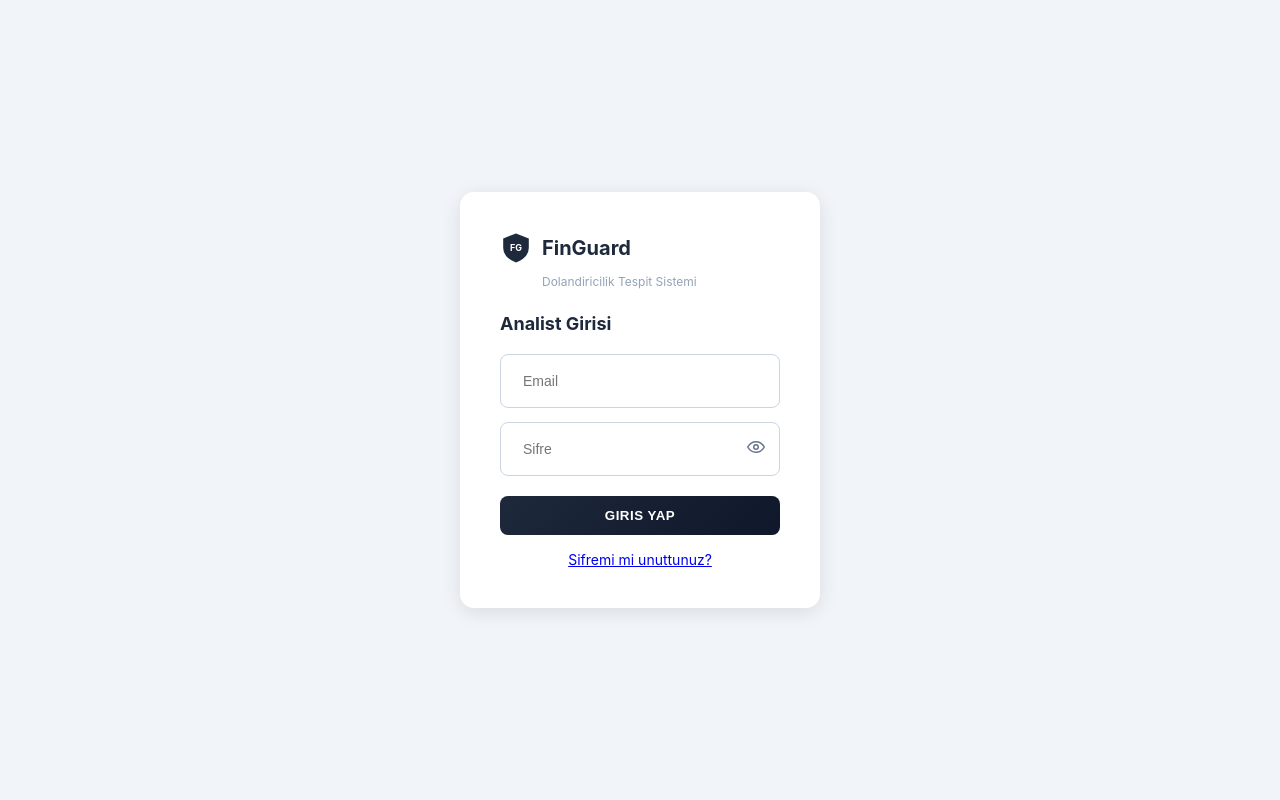
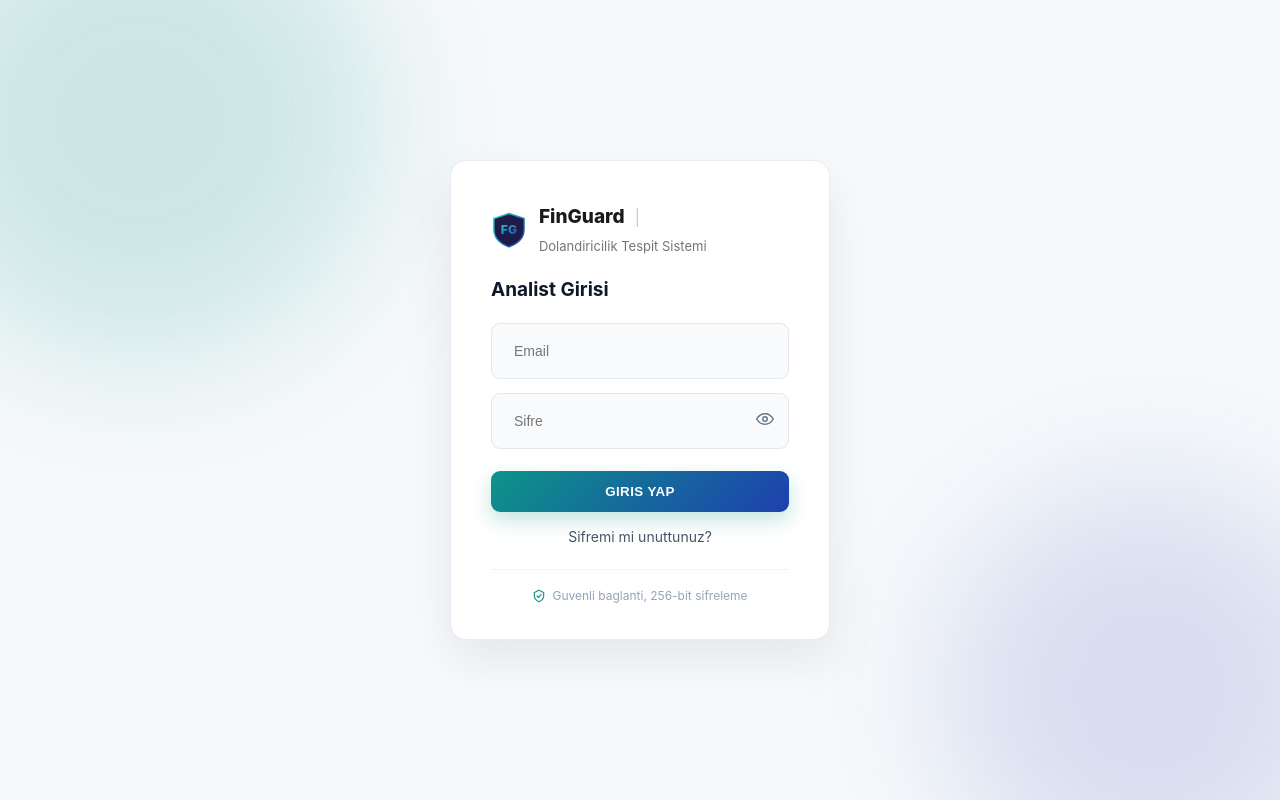
Before and after one commit to Dilanaz44/finguard-frontend, a Vue app: page /login in a window 1280 px wide. Built offline with nearby package versions, Linux system fonts and the light colour scheme; the HTML template or start-up script is replaced by a standard one.

Commit message:
Login ve dashboard tasarimi guven odakli tema ile guncellendi

```diff
--- /dev/null
+++ b/src/components/Logo.vue
@@ -0,0 +1,67 @@
+<template>
+  <div class="fg-logo">
+    <svg viewBox="0 0 100 100" :width="size" :height="size">
+      <defs>
+        <linearGradient id="fgGrad" x1="0%" y1="0%" x2="100%" y2="100%">
+          <stop offset="0%" stop-color="#2dd4bf" />
+          <stop offset="100%" stop-color="#1e40af" />
+        </linearGradient>
+      </defs>
+      <path
+        d="M50 4 L92 18 L92 48 Q92 82 50 97 Q8 82 8 48 L8 18 Z"
+        fill="#1e1b4b"
+        stroke="url(#fgGrad)"
+        stroke-width="4"
+      />
+      <text x="50" y="60" text-anchor="middle" font-size="34" font-weight="800" fill="url(#fgGrad)" font-family="-apple-system, sans-serif">FG</text>
+    </svg>
+    <div v-if="!iconOnly" class="fg-logo-text">
+      <span class="fg-logo-baslik">FinGuard</span>
+      <template v-if="altbaslik">
+        <span class="fg-logo-ayrac">|</span>
+        <span class="fg-logo-altbaslik">Dolandiricilik Tespit Sistemi</span>
+      </template>
+    </div>
+  </div>
+</template>
+
+<script setup lang="ts">
+withDefaults(defineProps<{ size?: number; iconOnly?: boolean; altbaslik?: boolean }>(), {
+  size: 36,
+  iconOnly: false,
+  altbaslik: true,
+});
+</script>
+
+<style scoped>
+.fg-logo {
+  display: flex;
+  align-items: center;
+  gap: 12px;
+}
+
+.fg-logo-text {
+  display: flex;
+  align-items: center;
+  gap: 10px;
+  flex-wrap: wrap;
+}
+
+.fg-logo-baslik {
+  font-size: 19px;
+  font-weight: 800;
+  color: inherit;
+}
+
+.fg-logo-ayrac {
+  color: inherit;
+  opacity: 0.3;
+  font-weight: 300;
+}
+
+.fg-logo-altbaslik {
+  font-size: 13px;
+  opacity: 0.6;
+  color: inherit;
+}
+</style>
--- a/src/style.css
+++ b/src/style.css
@@ -5,31 +5,38 @@
 body {
   margin: 0;
   font-family: -apple-system, 'Segoe UI', Roboto, sans-serif;
-  background-color: #f4f6f8;
+  background-color: #f7f9fb;
   color: #1a1a1a;
 }
 
 .container {
-  max-width: 1000px;
+  max-width: 1100px;
   margin: 0 auto;
-  padding: 24px;
+  padding: 28px 24px;
 }
 
 .card {
   background: white;
-  border-radius: 10px;
-  box-shadow: 0 1px 4px rgba(0, 0, 0, 0.08);
+  border: 1px solid #e2e8f0;
+  border-radius: 12px;
+  box-shadow: 0 1px 3px rgba(0, 0, 0, 0.04);
   padding: 24px;
   margin-bottom: 20px;
 }
 
+.card h2 {
+  margin-top: 0;
+  color: #0f172a;
+}
+
 .navbar {
-  background: #1e293b;
+  background: linear-gradient(135deg, #0f172a, #1e40af);
   color: white;
-  padding: 14px 24px;
+  padding: 14px 28px;
   display: flex;
   align-items: center;
   justify-content: space-between;
+  box-shadow: 0 2px 6px rgba(0, 0, 0, 0.15);
 }
 
 .navbar a {
@@ -44,17 +51,18 @@ body {
 }
 
 .btn {
-  background: #2563eb;
+  background: #0d9488;
   color: white;
   border: none;
   padding: 8px 16px;
   border-radius: 6px;
   cursor: pointer;
   font-size: 14px;
+  transition: background 0.15s ease;
 }
 
 .btn:hover {
-  background: #1d4ed8;
+  background: #0f766e;
 }
 
 .btn-cikis {
@@ -77,25 +85,39 @@ table {
 }
 
 th, td {
-  padding: 10px 12px;
+  padding: 12px 14px;
   text-align: left;
   border-bottom: 1px solid #e2e8f0;
+  font-size: 14px;
 }
 
 th {
-  background: #f1f5f9;
+  background: #f8fafc;
   font-weight: 600;
+  color: #475569;
+  text-transform: uppercase;
+  font-size: 12px;
+  letter-spacing: 0.4px;
+}
+
+tbody tr:hover {
+  background-color: #f8fafc;
 }
 
 tr.riskli {
+  background-color: #fef2f2;
+}
+
+tr.riskli:hover {
   background-color: #fee2e2;
 }
 
 .badge {
-  padding: 3px 10px;
+  padding: 4px 12px;
   border-radius: 999px;
   font-size: 12px;
   font-weight: 600;
+  display: inline-block;
 }
 
 .badge-riskli {
--- a/src/views/Dashboard.vue
+++ b/src/views/Dashboard.vue
@@ -1,7 +1,7 @@
 <template>
   <div>
     <div class="navbar">
-      <div><strong>FinGuard</strong></div>
+      <Logo :size="32" :altbaslik="false" style="color: white;" />
       <div>
         <button class="btn btn-cikis" @click="cikisYap">Cikis Yap</button>
       </div>
@@ -45,6 +45,7 @@
 <script setup lang="ts">
 import { ref, onMounted } from 'vue';
 import { useRouter } from 'vue-router';
+import Logo from '../components/Logo.vue';
 
 const islemler = ref<any[]>([]);
 const yukleniyor = ref(true);
--- a/src/views/Login.vue
+++ b/src/views/Login.vue
@@ -1,14 +1,7 @@
 <template>
   <div class="login-sayfa">
     <div class="giris-karti">
-      <div class="logo-satiri">
-        <svg viewBox="0 0 100 100" width="32" height="32">
-          <path d="M50 5 L90 20 L90 50 Q90 80 50 95 Q10 80 10 50 L10 20 Z" fill="#1e293b"/>
-          <text x="50" y="58" text-anchor="middle" font-size="28" font-weight="bold" fill="white">FG</text>
-        </svg>
-        <span class="logo-baslik">FinGuard</span>
-        <span class="logo-altbaslik">Dolandiricilik Tespit Sistemi</span>
-      </div>
+      <Logo :size="40" style="margin-bottom: 24px;" />
 
       <h2>Analist Girisi</h2>
 
@@ -33,7 +26,15 @@
         <button type="submit" class="giris-butonu">GIRIS YAP</button>
         <p v-if="hata" class="hata-mesaj">{{ hata }}</p>
       </form>
-      <router-link to="/sifremi-unuttum" style="display: block; margin-top: 16px; font-size: 14px; text-align: center;">Sifremi mi unuttunuz?</router-link>
+      <router-link to="/sifremi-unuttum" class="unuttum-linki">Sifremi mi unuttunuz?</router-link>
+
+      <div class="guven-rozeti">
+        <svg viewBox="0 0 24 24" width="14" height="14" fill="none" stroke="#0d9488" stroke-width="2">
+          <path d="M12 2 L20 6 L20 12 Q20 18 12 22 Q4 18 4 12 L4 6 Z" />
+          <path d="M8.5 12 L11 14.5 L15.5 9.5" stroke-linecap="round" stroke-linejoin="round" />
+        </svg>
+        Guvenli baglanti, 256-bit sifreleme
+      </div>
     </div>
   </div>
 </template>
@@ -41,6 +42,7 @@
 <script setup lang="ts">
 import { ref } from 'vue';
 import { useRouter } from 'vue-router';
+import Logo from '../components/Logo.vue';
 
 const email = ref('');
 const sifre = ref('');
@@ -75,61 +77,81 @@ async function girisYap() {
 <style scoped>
 .login-sayfa {
   min-height: 100vh;
-  background: #f1f5f9;
+  position: relative;
+  overflow: hidden;
+  background: #f7f9fb;
   display: flex;
   align-items: center;
   justify-content: center;
 }
 
-.giris-karti {
-  background: white;
-  border-radius: 14px;
-  box-shadow: 0 4px 20px rgba(0, 0, 0, 0.1);
-  padding: 40px;
-  width: 360px;
+.login-sayfa::before,
+.login-sayfa::after {
+  content: '';
+  position: absolute;
+  border-radius: 50%;
+  filter: blur(70px);
+  z-index: 0;
 }
 
-.logo-satiri {
-  display: flex;
-  align-items: center;
-  gap: 10px;
-  margin-bottom: 24px;
-  flex-wrap: wrap;
+.login-sayfa::before {
+  width: 480px;
+  height: 480px;
+  background: rgba(13, 148, 136, 0.18);
+  top: -120px;
+  left: -100px;
 }
 
-.logo-baslik {
-  font-size: 20px;
-  font-weight: 700;
-  color: #1e293b;
+.login-sayfa::after {
+  width: 420px;
+  height: 420px;
+  background: rgba(30, 64, 175, 0.14);
+  bottom: -100px;
+  right: -80px;
 }
 
-.logo-altbaslik {
-  font-size: 12px;
-  color: #94a3b8;
-  width: 100%;
-  margin-left: 42px;
+.giris-karti {
+  position: relative;
+  z-index: 1;
+  background: white;
+  border: 1px solid #e8ecf0;
+  border-radius: 16px;
+  box-shadow: 0 20px 50px rgba(15, 23, 42, 0.08);
+  padding: 44px 40px 36px;
+  width: 380px;
 }
 
 .giris-karti h2 {
-  font-size: 18px;
-  margin-bottom: 20px;
-  color: #1e293b;
+  font-size: 19px;
+  margin-bottom: 22px;
+  color: #0f172a;
+  font-weight: 700;
 }
 
 .input-grubu {
   display: flex;
   align-items: center;
-  border: 1px solid #cbd5e1;
-  border-radius: 8px;
-  padding: 10px 14px;
+  background: #f8fafc;
+  border: 1.5px solid #e2e8f0;
+  border-radius: 9px;
+  padding: 11px 14px;
   margin-bottom: 14px;
+  transition: border-color 0.15s ease, box-shadow 0.15s ease;
+}
+
+.input-grubu:focus-within {
+  border-color: #0d9488;
+  box-shadow: 0 0 0 3px rgba(13, 148, 136, 0.12);
+  background: white;
 }
 
 .input-grubu input {
   border: none;
   outline: none;
+  background: transparent;
   flex: 1;
   font-size: 14px;
+  color: #0f172a;
 }
 
 .goz-ikon {
@@ -140,18 +162,50 @@ async function girisYap() {
 
 .giris-butonu {
   width: 100%;
-  padding: 12px;
-  background: linear-gradient(135deg, #1e293b, #0f172a);
+  padding: 13px;
+  background: linear-gradient(135deg, #0d9488, #1e40af);
   color: white;
   border: none;
-  border-radius: 8px;
+  border-radius: 9px;
   font-weight: 600;
-  letter-spacing: 0.5px;
+  letter-spacing: 0.4px;
   cursor: pointer;
-  margin-top: 6px;
+  margin-top: 8px;
+  transition: transform 0.12s ease, box-shadow 0.12s ease;
+  box-shadow: 0 8px 20px rgba(13, 148, 136, 0.25);
 }
 
 .giris-butonu:hover {
-  opacity: 0.9;
+  transform: translateY(-1px);
+  box-shadow: 0 10px 24px rgba(13, 148, 136, 0.32);
+}
+
+.giris-butonu:active {
+  transform: translateY(0);
+}
+
+.unuttum-linki {
+  display: block;
+  margin-top: 16px;
+  font-size: 14px;
+  text-align: center;
+  color: #475569;
+  text-decoration: none;
+}
+
+.unuttum-linki:hover {
+  color: #0d9488;
+}
+
+.guven-rozeti {
+  display: flex;
+  align-items: center;
+  justify-content: center;
+  gap: 6px;
+  margin-top: 24px;
+  padding-top: 18px;
+  border-top: 1px solid #f1f5f9;
+  font-size: 12px;
+  color: #94a3b8;
 }
 </style>
```
